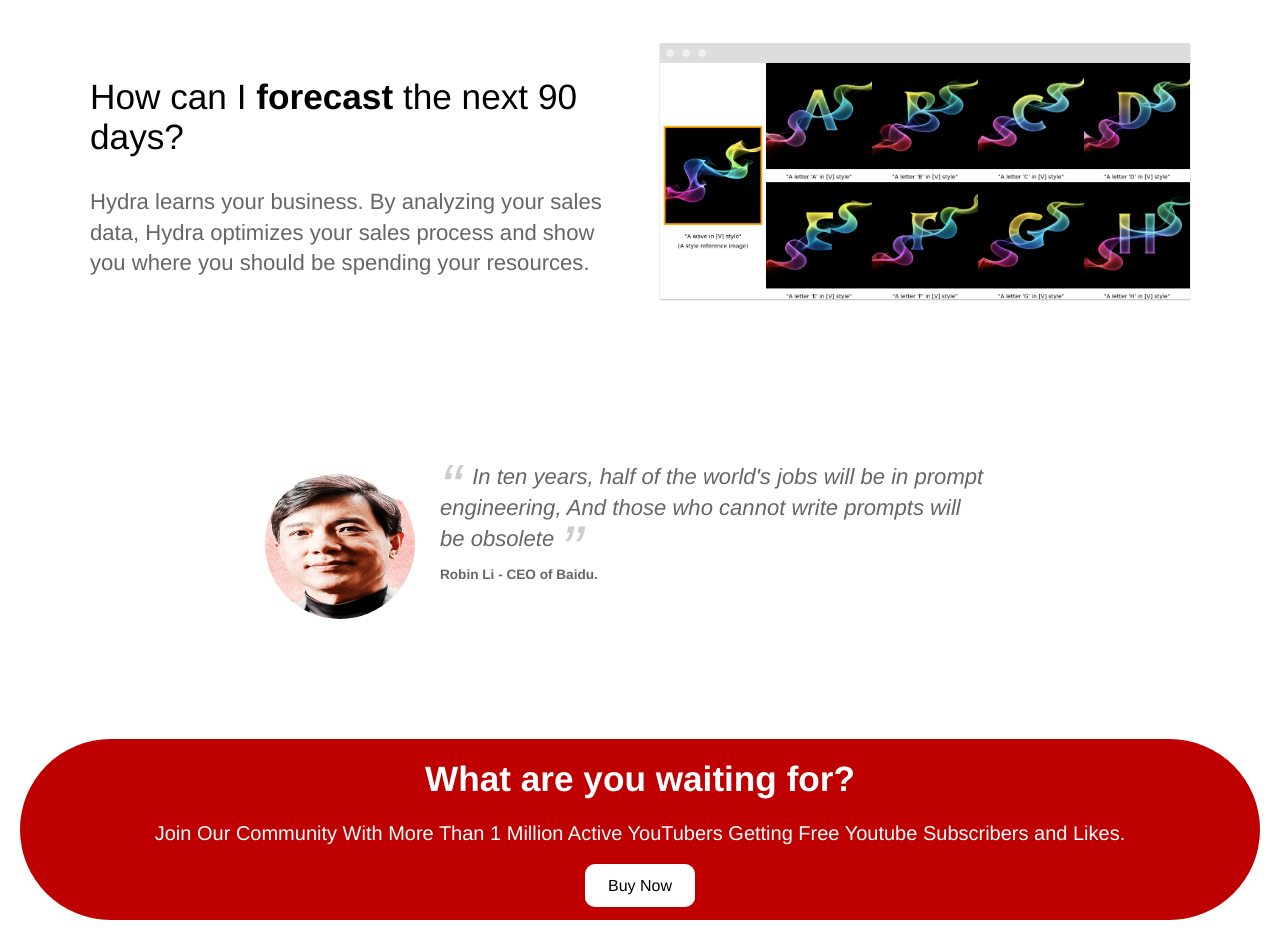
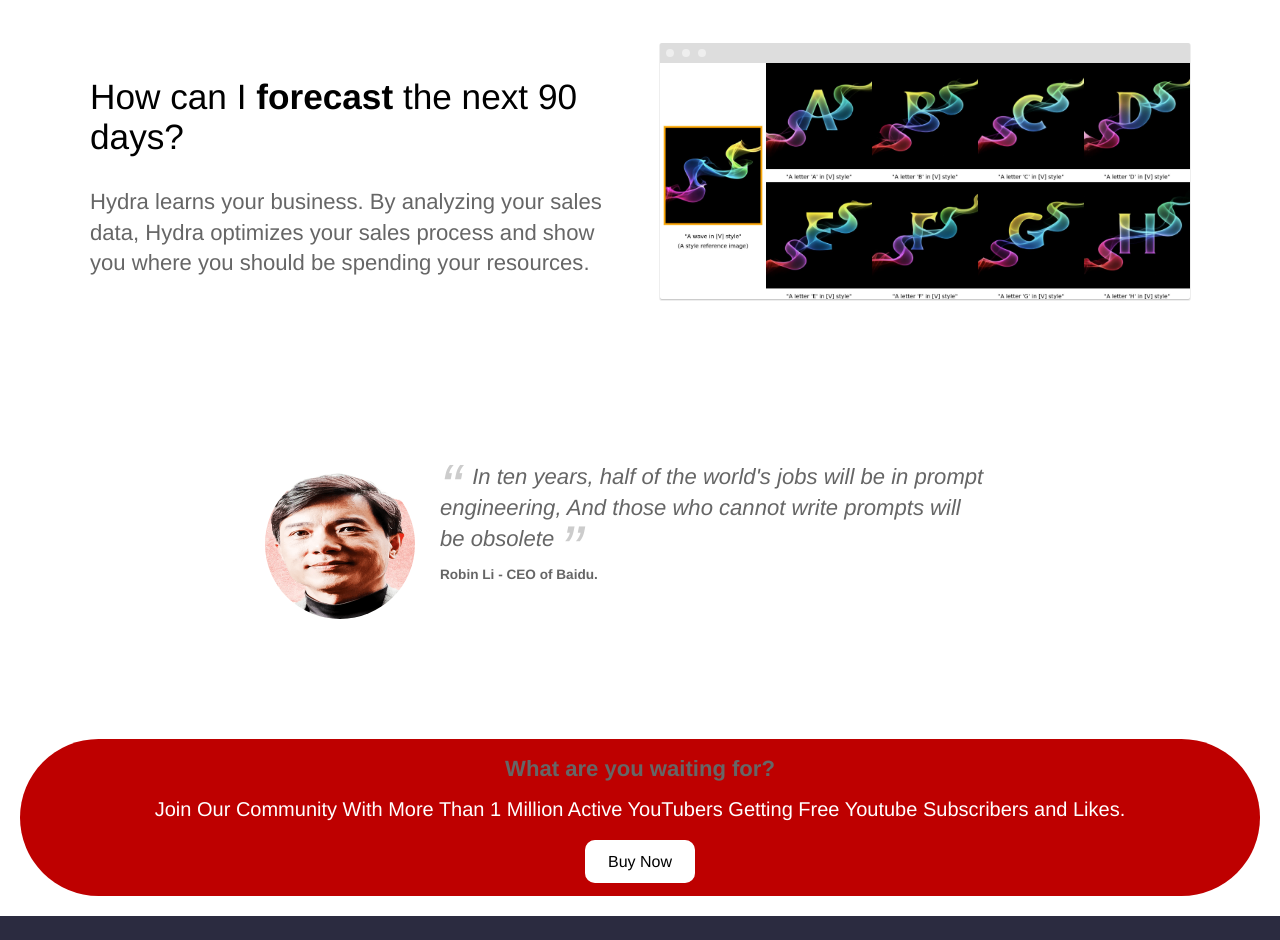
Before and after one commit to hi-sushanta/prompt, a Jekyll site: the page built from index.html, in a window 1280 px wide. Shown: the part 1686-2626 px from the top of the page. Built offline with Jekyll 4.4.1, drawn with Linux system fonts in a browser that asks for light colours; the list of posts is cut into pages by our own code; after the commit the page ends 2602 px from its top, so only the background shows below that.

Commit message:
update index.html

```diff
--- a/index.html
+++ b/index.html
@@ -69,7 +69,7 @@
 
 	<section class="bottom-cta">
 		<section class="sub-cta">
-			<h2 class="motive" style="margin-top:10px; margin-bottom:20px;"><strong>What are you waiting for?</strong></h2>
+			<p class="motive" style="margin-top:5px; margin-bottom:5px;"><strong>What are you waiting for?</strong></p>
 			<p class="action">Join Our Community With More Than 1 Million Active YouTubers Getting Free Youtube Subscribers and Likes.</p>
 			<div class="button alt" style="margin-top:10px;margin-bottom:20px;"><a href="#" style="background:#fff; color:#000">Buy Now</a></div>
 		</section>
```
